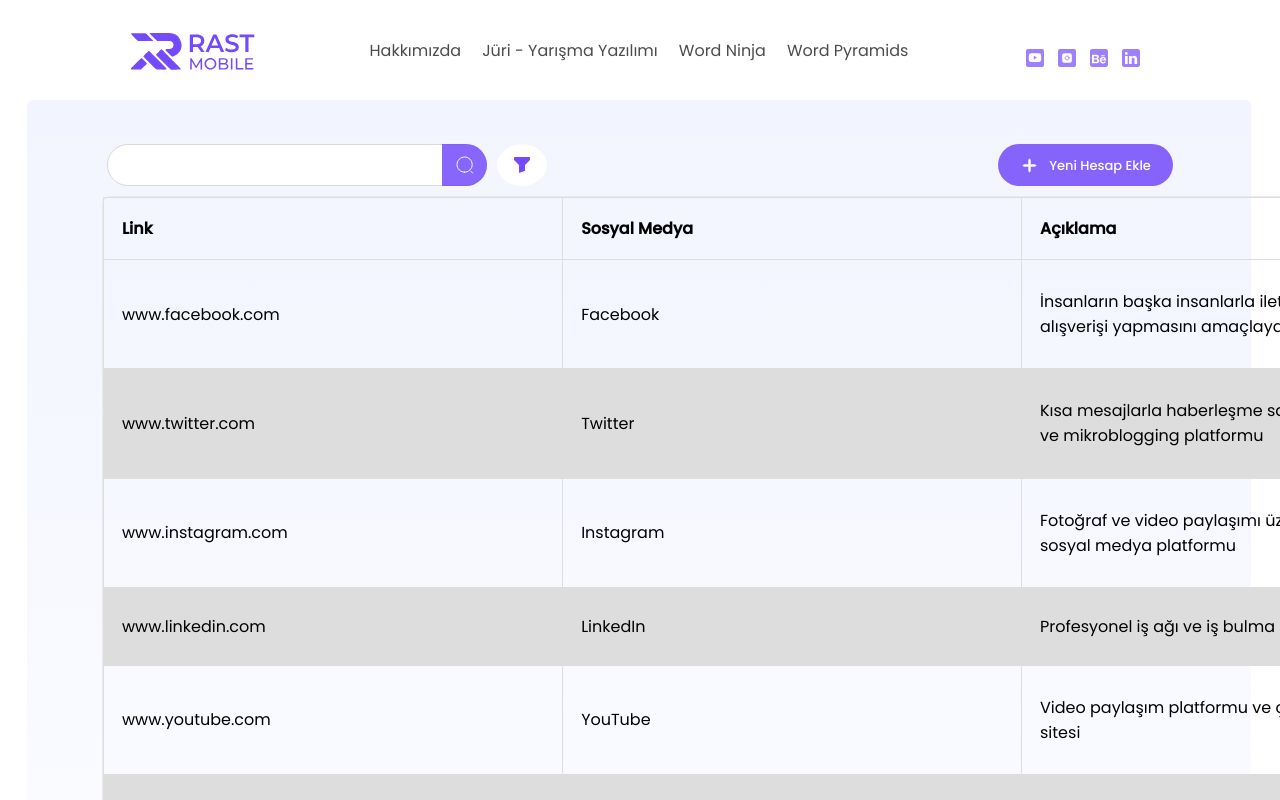
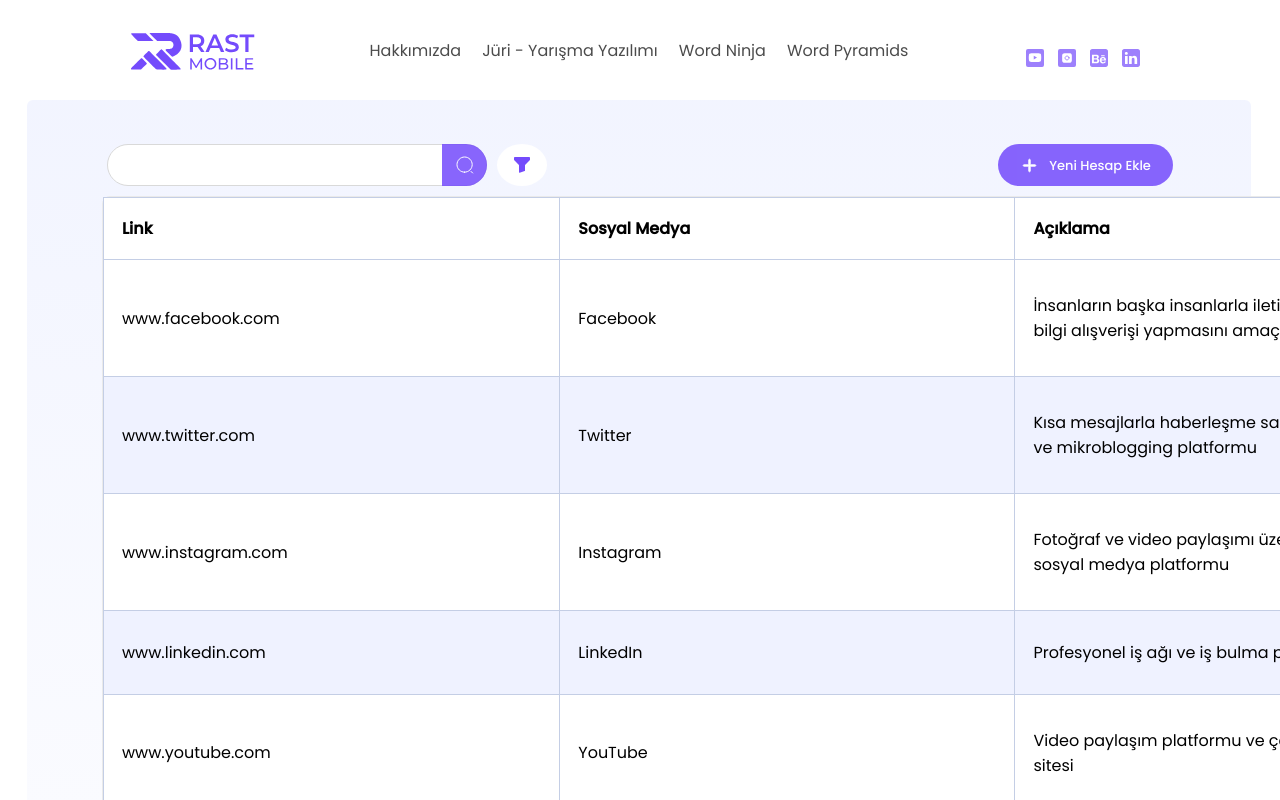
Before and after one commit to kadirgurturk/datagrid, a React (Vite) app: page / in a window 1280 px wide. Shown: the top 800 px of the page. Built offline with nearby package versions, Linux system fonts and the light colour scheme.

Commit message:
pageable added

```diff
--- a/src/component/container/Grid.jsx
+++ b/src/component/container/Grid.jsx
@@ -22,8 +22,10 @@ export default function Grid() {
     setData(DataList)
   }, [])
 
+
+
   const columnsMemo = useMemo(() => COLUMNS, [])
-  const dataMemo = useMemo(() => DataList, [])
+  const dataMemo = useMemo(() => data, [])
 
   const tableInstance = useTable({
     columns: columnsMemo,
@@ -42,37 +44,33 @@ export default function Grid() {
     getTableBodyProps,
     headerGroups,
     page,
-    rows,
+    nextPage,
+    previousPage,
+    pageOptions,
+    gotoPage,
+    pageCount,
     prepareRow ,
     state,
     setGlobalFilter,
     setPageSize,
   } = tableInstance
 
-  const { globalFilter, pageSize } = state;
+  const { globalFilter, pageSize, pageIndex } = state;
 
   useEffect(() => {
     setGlobalFilter(textFilter);
   }, [textFilter]);
 
   useEffect(() => {
-    dispatch(TextChange(globalFilter));
-  }, [dispatch, globalFilter]);
+    gotoPage(pageReducer - 1);
+  }, [pageReducer]);
+
 
   useEffect(() => {
     setPageSize(rowReducer);
   }, [rowReducer]);
 
-  useEffect(() => {
-    dispatch(RowChange(pageSize));
-  }, [dispatch, pageSize]);
 
-  useEffect(() => {
-    // row değeri değiştiğinde pageSize değerini güncelle
-    setPageSize(rowReducer);
-  }, [rowReducer]);
-
-  console.log(pageSize);
 
   return (
     <div className='grid'>
--- a/src/component/downcontainer/Pageable.jsx
+++ b/src/component/downcontainer/Pageable.jsx
@@ -17,6 +17,23 @@ export default function () {
 
   let dispatch = useDispatch();
 
+  const leftClick = () =>{
+    if(currpage > 1){
+      let newPage = currpage - 1;
+      setInpuVal(newPage)
+      dispatch(PageChange(newPage))
+    }
+  }
+
+  const rightClick = () =>{
+    if(currpage < totalPage){
+      let newPage = currpage + 1;
+      setInpuVal(newPage)
+      dispatch(PageChange(newPage))
+    }
+  }
+
+
 
   const handleCurrPageChange = (event) => {
     const value = event.target.value;
@@ -33,7 +50,8 @@ export default function () {
 
   useEffect(() =>{
     let info = (DataList.length % row === 0);
-    let newTotalPage = Math.floor(DataList.length / row)
+
+    let newTotalPage = 0;
     if(info){
       newTotalPage = Math.floor(DataList.length / row)
     }else{
@@ -52,21 +70,7 @@ export default function () {
   }, [inputVal]);
 
 
-  const leftClick = () =>{
-    if(currpage > 1){
-      let newPage = currpage - 1;
-      setInpuVal(newPage)
-      dispatch(PageChange(newPage))
-    }
-  }
 
-  const rightClick = () =>{
-    if(currpage < totalPage){
-      let newPage = currpage + 1;
-      setInpuVal(newPage)
-      dispatch(PageChange(newPage))
-    }
-  }
 
   useEffect(() => {
     if(inputVal === totalPage){
@@ -85,6 +89,8 @@ export default function () {
 }, [currpage,inputVal]);
 
 
+
+
   return (
     <div className='pagaeble'>
         <img onClick={leftClick} className={leftArrow ? "left" : "disableLeft"} src={arrow} alt="" />
--- a/src/component/downcontainer/Row.jsx
+++ b/src/component/downcontainer/Row.jsx
@@ -51,7 +51,7 @@ export default function Pagable() {
 
   }, [row]);
 
-  console.log(row);
+
 
   return (
     <div className='rowclass'>
--- a/src/css/app.css
+++ b/src/css/app.css
@@ -398,8 +398,8 @@
 }
 
 .grid {
-  width: 1380px;
-  height: 658px;
+  width: 1370px;
+  height: 700px;
   border: 1px solid #EAEAEA;
   border-radius: 8px;
 }
@@ -407,19 +407,22 @@
   margin-left: 20px;
 }
 .grid table {
-  font-family: arial, sans-serif;
+  font-family: "Poppins", sans-serif;
   border-collapse: collapse;
   width: 100%;
   height: 100%;
 }
 .grid td, .grid th {
-  border: 1px solid #dddddd;
+  border: 1px solid #C4CEE5;
   text-align: left;
   padding: 18px;
   width: 460px;
 }
+.grid tr:nth-child(odd) {
+  background-color: white;
+}
 .grid tr:nth-child(even) {
-  background-color: #dddddd;
+  background-color: #EFF2FF;
 }
 
 * {
--- a/src/reducers/PageNumberReducer.js
+++ b/src/reducers/PageNumberReducer.js
@@ -4,7 +4,7 @@ import { createSlice } from "@reduxjs/toolkit";
 const PageNumberReducer = createSlice({
     name:"PageNumber",
     initialState:{
-        PageNumber: 1
+        PageNumber: 0
     },
     reducers:{
         PageChange: (state,actions) =>{
--- a/src/sass/component/container/_grid.scss
+++ b/src/sass/component/container/_grid.scss
@@ -3,8 +3,8 @@
 
 .grid{
 
-    width: 1380px;
-    height: 658px;
+    width: 1370px;
+    height: 700px;
     border: 1px solid #EAEAEA;
     border-radius: 8px;
 
@@ -13,22 +13,28 @@
     }
 
     table {
-        font-family: arial, sans-serif;
+        font-family: v.$primary-font;
         border-collapse: collapse;
         width: 100%;
         height: 100%;
       }
 
       td, th {
-        border: 1px solid #dddddd;
+        border: 1px solid #C4CEE5;
         text-align: left;
         padding: 18px;
         width: 460px;
 
       }
 
-      tr:nth-child(even) {
-        background-color: #dddddd;
+      tr:nth-child(odd) {
+        background-color: white;
       }
 
+      tr:nth-child(even) {
+        background-color: #EFF2FF;
+      }
+
+
+
 }
```
Also changed, not shown: 1 other file (tests, documents, lock files or other folders).
